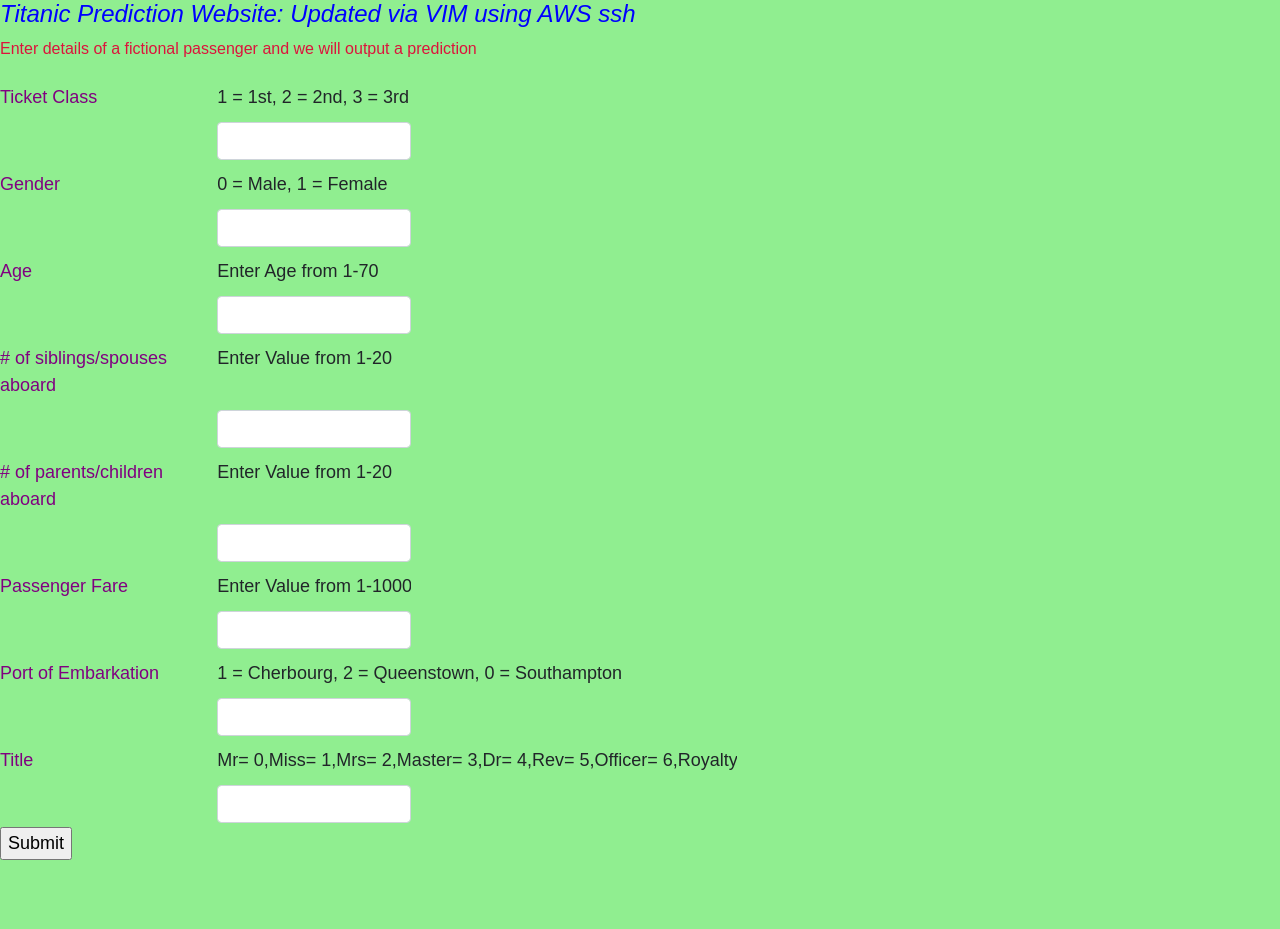
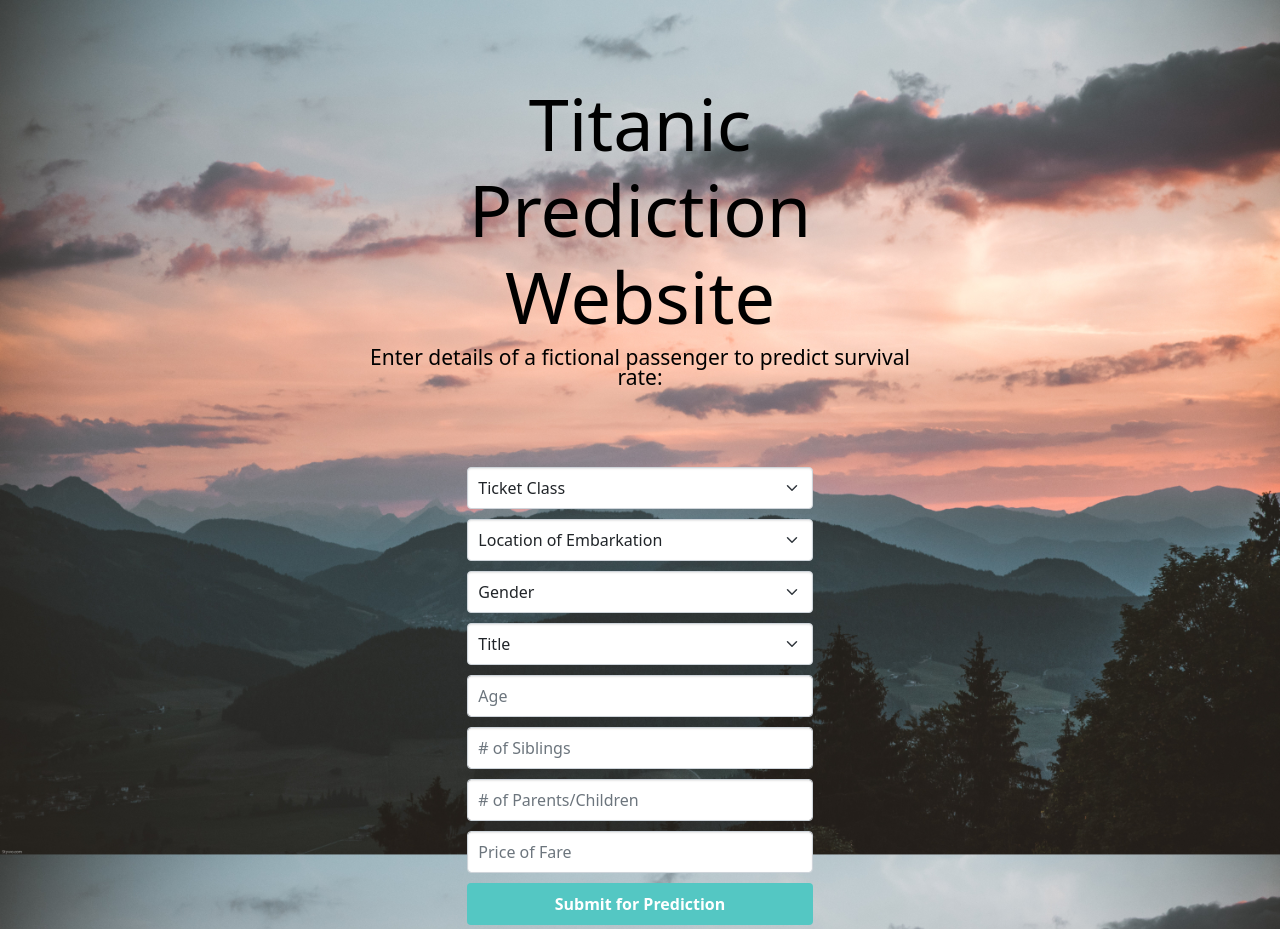
Before and after one commit to tcruz88/titanic_survival_predictor, a Django app: page / in a window 1280 px wide. Before the commit the page ends 860 px from the top, so only its background shows below. Run offline with Django 3.2, Linux system fonts and the light colour scheme.

Commit message:
update bootstrap

```diff
--- a/static/style.css
+++ b/static/style.css
@@ -1,24 +1,67 @@
 body {
-    background-color: lightgreen;
+    background: url(../static/images/background.jpg) no-repeat center center fixed;
+    -webkit-background-size: cover;
+    -moz-background-size: cover;
+    -o-background-size: cover;
+    background-size: cover;
+}
+
+.send-button {
+    background: #54C7C3;
+    width: 100%;
+    font-weight: 600;
+    color: #fff;
+    padding: 8px 25px;
+}
+
+input[type=number]::-webkit-inner-spin-button,
+input[type=number]::-webkit-outer-spin-button {
+    -webkit-appearance: none;
+    margin: 1;
+}
+
+.my-input {
+    box-shadow: inset 0 1px 2px rgba(0, 0, 0, 0.1);
+    cursor: text;
+    padding: 8px 10px;
+    transition: border .1s linear;
+    margin-bottom: 10px;
+}
+
+.header-title {
+    margin: 5rem 0;
 }
 
 h1 {
-    font-size: x-large;
-    font-style: italic;
-    font-family: Arial, Helvetica, sans-serif;
-    color: blue;
+    font-size: 31px;
+    line-height: 40px;
+    font-weight: 600;
+    color: black;
 }
 
-p {
-    font-size: medium;
-    font-style: bold;
-    font-family: Arial, Helvetica, sans-serif;
-    color: crimson;
+h2 {
+    color: black;
+    font-size: 21px;
+    line-height: 20px;
+    font-weight: 400;
 }
 
-.inputForm {
-    font-size: large;
-    font-weight: 500;
-    font-family: Arial, Helvetica, sans-serif;
-    color: purple;
+.span-or {
+    display: block;
+    position: absolute;
+    left: 50%;
+    top: -2px;
+    margin-left: -25px;
+    background-color: #fff;
+    width: 50px;
+    text-align: center;
 }
+
+@media screen and (max-width:480px) {
+    h1 {
+        font-size: 26px;
+    }
+    h2 {
+        font-size: 20px;
+    }
+}
--- a/templates/index.html
+++ b/templates/index.html
@@ -10,17 +10,92 @@
 </head>
 
 <body>
-    <!-- <h1>Launching website locally</h1> -->
-    <!-- <button type="button" onclick="clicked()">Button</button> -->
+
+    <!--] <img src="{% static 'images/background.jpg' %}" /> -->
+
+
+
+    <!-- <h1>Launching website locally</h1>
+    <button type="button" onclick="clicked()">Button</button> -->
     <!-- <a href="{% url 'result' %}">Click to go to results</a> -->
 
-    <h1>Titanic Prediction Website: Updated via VIM using AWS ssh </h1>
-    <p>Enter details of a fictional passenger and we will output a prediction</p>
+    <!-- <h1>Titanic Prediction Website: Updated via VIM using AWS ssh </h1>
+    <p>Enter details of a fictional passenger and we will output a prediction</p> -->
 
     <form action="{% url 'result' %}">
         {%csrf_token%}
 
-        <div class="inputForm">
+        <div class="container">
+            <div class="col-md-6 mx-auto text-center">
+                <div class="header-title">
+                    <h1 class="display-2">
+                        Titanic Prediction Website
+                    </h1>
+                    <h2 class="wv-heading--subtitle">
+                        Enter details of a fictional passenger to predict survival rate:
+                    </h2>
+                </div>
+            </div>
+            <div class="mb-1 row mx-1">
+                <div class="col-md-4 mx-auto">
+                    <div class="myform form ">
+                        <div class="form-group">
+                            <select name="pclass" class="form-select my-input" aria-label="Default select example">
+                                <option selected>Ticket Class</option>
+                                <option value="1">Upper</option>
+                                <option value="2">Middle</option>
+                                <option value="3">Lower</option>
+                            </select>
+                        </div>
+                        <div class="form-group">
+                            <select name="embarked" class="form-select my-input" aria-label="Default select example">
+                                <option selected>Location of Embarkation</option>
+                                <option value="0">Southampton</option>
+                                <option value="1">Cherbourg</option>
+                                <option value="2">Queenstown</option>
+                            </select>
+                        </div>
+                        <div class="form-group">
+                            <select name="sex" class="form-select my-input" aria-label="Default select example">
+                                <option selected>Gender</option>
+                                <option value="0">Male</option>
+                                <option value="1">Female</option>
+                            </select>
+                        </div>
+                        <div class="form-group">
+                            <select name="title" class="form-select my-input" aria-label="Default select example">
+                                <option selected>Title</option>
+                                <option value="0">Mr</option>
+                                <option value="1">Miss</option>
+                                <option value="2">Mrs</option>
+                                <option value="3">Master</option>
+                                <option value="4">Dr</option>
+                                <option value="5">Rev</option>
+                                <option value="6">Officer</option>
+                                <option value="7">Royalty</option>
+                            </select>
+                        </div>
+                        <div class="form-group">
+                            <input type="text" name="age" class="form-control my-input" placeholder="Age">
+                        </div>
+                        <div class="form-group">
+                            <input type="text" name="sibsp" class="form-control my-input" placeholder="# of Siblings">
+                        </div>
+                        <div class="form-group">
+                            <input type="text" name="parch" class="form-control my-input" placeholder="# of Parents/Children">
+                        </div>
+                        <div class="form-group">
+                            <input type="text" name="fare" class="form-control my-input" placeholder="Price of Fare">
+                        </div>
+                        <div class="text-center ">
+                            <button type="submit" class=" btn btn-block send-button tx-tfm">Submit for Prediction</button>
+                        </div>
+    </form>
+    </div>
+    </div>
+    </div>
+    </div>
+    <!-- <div class="inputForm">
 
             <div class="mb-1 row">
                 <label class="col-sm-2 col-form-label">Ticket Class</label>
@@ -129,10 +204,10 @@
             <input type="submit">
 
 
-        </div>
-        <!-- <p>pclass</p> -->
-        <!-- <input type="text" name="pclass"> -->
-        <!-- <p>sex</p>
+        </div> -->
+    <!-- <p>pclass</p> -->
+    <!-- <input type="text" name="pclass"> -->
+    <!-- <p>sex</p>
             <input type="text" name="sex">
             <p>age</p>
             <input type="text" name="age">
```
Also changed, not shown: static/images/AdobeStock_199237766-1024x630.jpeg (added), static/images/background.jpg (added), static/images/pexels-azim-islam-1210276.jpg (added), static/images/pexels-pixabay-531880.jpg (added), 1 other file.
